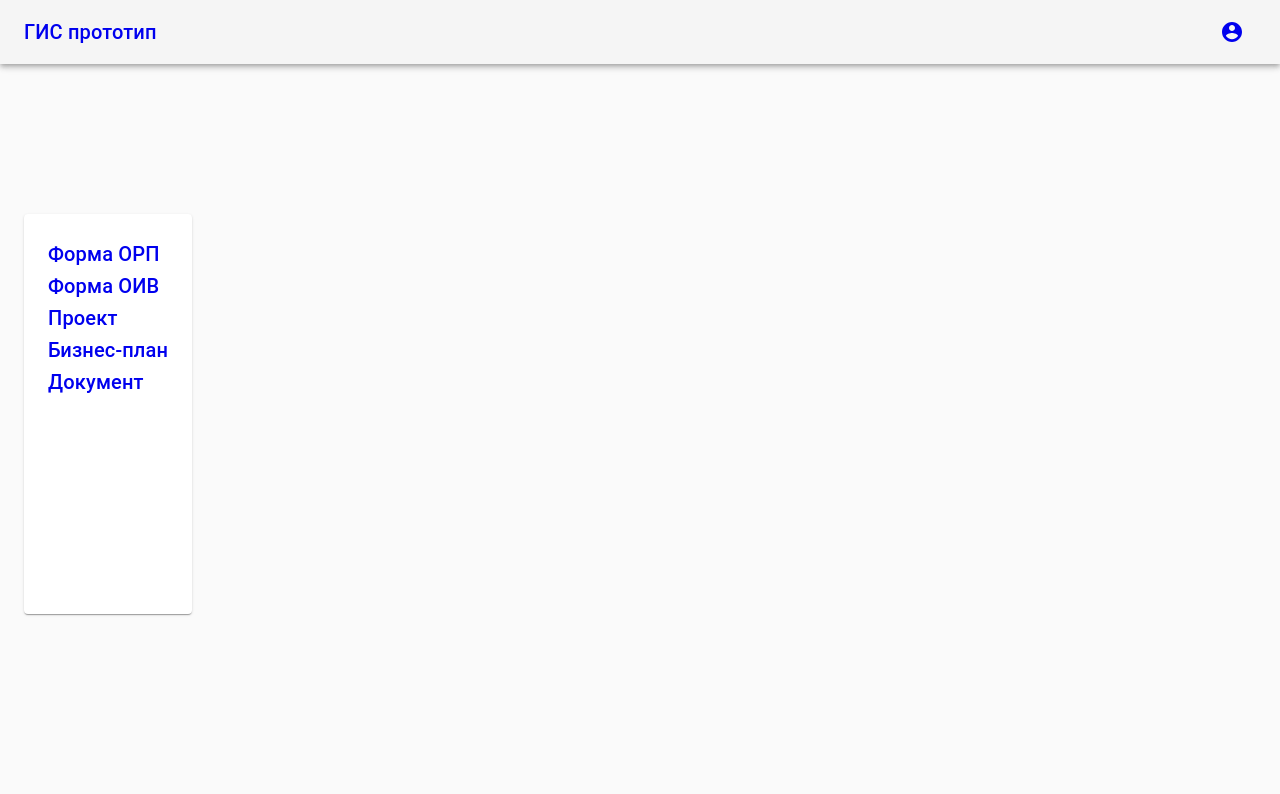
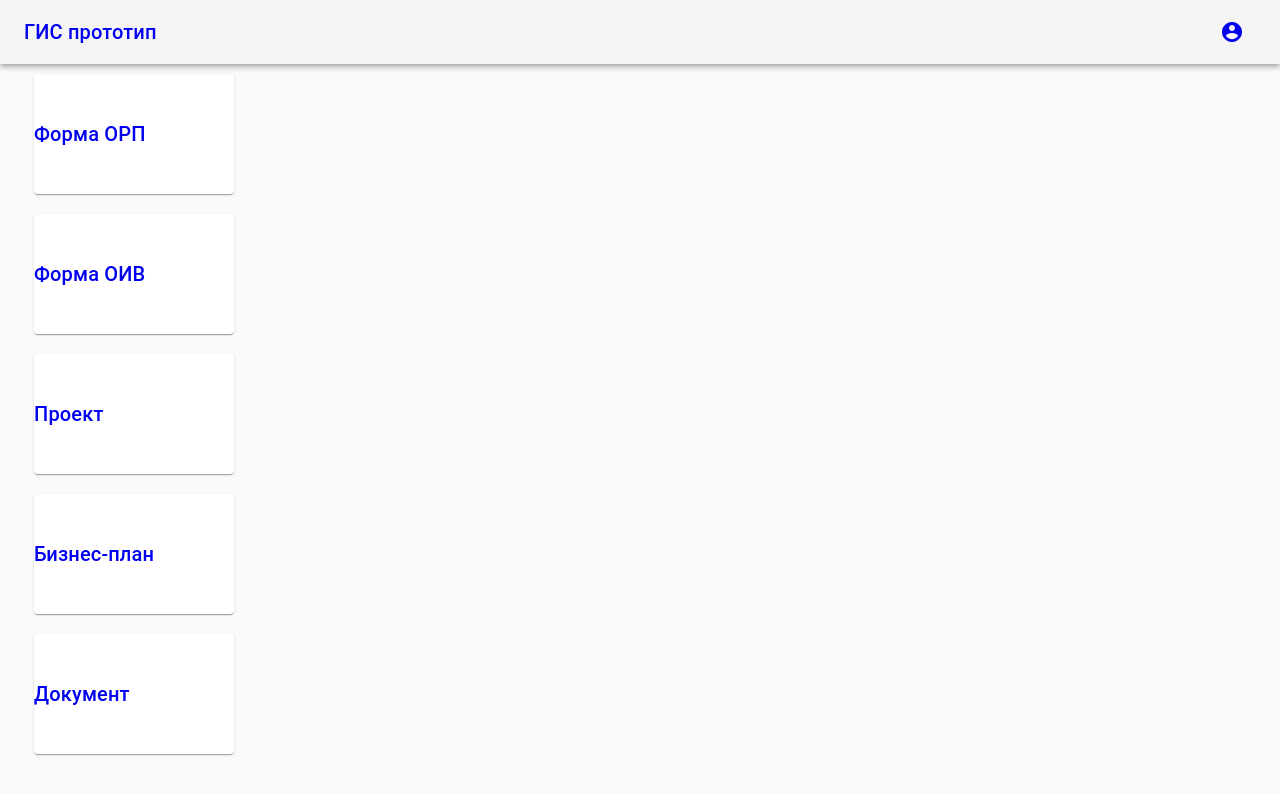
Before and after one commit to Vvtu/proto, a React (Create React App) app: page / in a window 1280 px wide. Shown: the top 794 px of the page. Built offline with nearby package versions, Linux system fonts and the light colour scheme.

Commit message:
add Widget

```diff
--- a/src/App.tsx
+++ /dev/null
@@ -1,83 +0,0 @@
-import React from 'react';
-import TopBar from "./components/TopBar"
-import Paper from '@material-ui/core/Paper';
-
-import Typography from "@material-ui/core/Typography";
-import { Link as RouterLink } from "react-router-dom";
-
-import { makeStyles } from '@material-ui/core/styles';
-import { Container } from '@material-ui/core';
-
-
-const useStyles = makeStyles((theme) => ({
-    appBar: {
-        position: "relative",
-    },
-    link: { textDecoration: "none" },
-    linkFocus: { color: 'red' },
-    toolbarButtons: {
-        marginLeft: "auto",
-    },
-    center: {
-        width: '100%',
-        display: 'flex',
-        flexDirection: 'column',
-        justifyContent: 'space-around',
-        alignItems: 'start',
-        height: "700px",
-
-    },
-    paper: {
-        height: 400,
-        marginTop: theme.spacing(3),
-        marginBottom: theme.spacing(3),
-        padding: theme.spacing(2),
-        [theme.breakpoints.up(600 + theme.spacing(3) * 2)]: {
-            marginTop: theme.spacing(6),
-            marginBottom: theme.spacing(6),
-            padding: theme.spacing(3),
-        },
-    },
-}));
-
-export default function App() {
-    const classes = useStyles();
-
-    return (
-        <React.Fragment>
-            <TopBar />
-            <Container className={classes.center}>
-                <Paper className={classes.paper}>
-                    <RouterLink to={"/customer-form"} className={classes.link}>
-                        <Typography variant="h6" color="inherit" noWrap>
-                            Форма ОРП
-              </Typography>
-                    </RouterLink>
-                    <RouterLink to={"/"} className={classes.link}>
-                        <Typography variant="h6" color="inherit" noWrap>
-                            Форма ОИВ
-              </Typography>
-                    </RouterLink>
-                    <RouterLink to={"/"} className={classes.link}>
-                        <Typography variant="h6" color="inherit" noWrap>
-                            Проект
-              </Typography>
-                    </RouterLink>
-                    <RouterLink to={"/"} className={classes.link}>
-                        <Typography variant="h6" color="inherit" noWrap>
-                            Бизнес-план
-              </Typography>
-                    </RouterLink>
-
-
-                    <RouterLink to={"/"} className={classes.link}>
-                        <Typography variant="h6" color="inherit" noWrap>
-                            Документ
-              </Typography>
-                    </RouterLink>
-
-                </Paper>
-            </Container>
-        </React.Fragment>
-    );
-}
--- a/src/Routes.tsx
+++ b/src/Routes.tsx
@@ -1,6 +1,6 @@
 import React from 'react';
 import { BrowserRouter as Router, Switch, Route } from 'react-router-dom';
-import App from './App';
+import Main from './main';
 import Login from './login';
 import Registration from './registration';
 import CustomerForm, { CUSTOMER_FORM } from './customerForm';
@@ -12,7 +12,7 @@ export default function Routes() {
                 <Route path="/login" component={Login} />
                 <Route path="/registration" component={Registration} />
                 <Route path={CUSTOMER_FORM} component={CustomerForm} />
-                <Route path="/" component={App} />
+                <Route path="/" component={Main} />
             </Switch>
         </Router>
     );
--- /dev/null
+++ b/src/main/Widget.tsx
@@ -0,0 +1,44 @@
+import React from 'react';
+import Paper from '@material-ui/core/Paper';
+
+import Typography from "@material-ui/core/Typography";
+import { Link as RouterLink } from "react-router-dom";
+
+import { makeStyles } from '@material-ui/core/styles';
+
+
+const useStyles = makeStyles((theme) => ({
+
+    link: {
+        textDecoration: "none",
+        width: '100%',
+        height: '100%',
+        display: 'flex',
+        flexDirection: 'column',
+        justifyContent: 'space-around',
+        alignItems: 'start',
+    },
+
+    paper: {
+        height: 200,
+        width: 200,
+        display: 'flex',
+        flexDirection: 'row',
+        justifyContent: 'center',
+        alignItems: 'center',
+        margin: 10
+    },
+}));
+
+export default function Widget(prop: any) {
+    const classes = useStyles();
+    return (
+        <Paper className={classes.paper}>
+            <RouterLink to={prop.link} className={classes.link}>
+                <Typography variant="h6" color="inherit" noWrap>
+                    {prop.label}
+                </Typography>
+            </RouterLink>
+        </Paper>
+    );
+}
--- /dev/null
+++ b/src/main/index.tsx
@@ -0,0 +1,55 @@
+import React from 'react';
+import TopBar from "../components/TopBar"
+import Widget from './Widget';
+
+import { makeStyles } from '@material-ui/core/styles';
+import { Container } from '@material-ui/core';
+
+
+const useStyles = makeStyles((theme) => ({
+    appBar: {
+        position: "relative",
+    },
+    link: { textDecoration: "none" },
+    toolbarButtons: {
+        marginLeft: "auto",
+    },
+    center: {
+        width: '100%',
+        display: 'flex',
+        flexDirection: 'column',
+        justifyContent: 'space-around',
+        alignItems: 'start',
+        height: "700px",
+
+    },
+    paper: {
+        height: 400,
+        marginTop: theme.spacing(3),
+        marginBottom: theme.spacing(3),
+        padding: theme.spacing(2),
+        [theme.breakpoints.up(600 + theme.spacing(3) * 2)]: {
+            marginTop: theme.spacing(6),
+            marginBottom: theme.spacing(6),
+            padding: theme.spacing(3),
+        },
+    },
+}));
+
+export default function Main() {
+    const classes = useStyles();
+
+    return (
+        <React.Fragment>
+            <TopBar />
+            <Container className={classes.center}>
+                <Widget link={"/customer-form"} label={`Форма ОРП`} />
+                <Widget link={"/"} label={`Форма ОИВ`} />
+                <Widget link={"/"} label={`Проект`} />
+                <Widget link={"/"} label={`Бизнес-план`} />
+                <Widget link={"/"} label={`Документ`} />
+
+            </Container>
+        </React.Fragment>
+    );
+}
```
Also changed, not shown: 1 other file (tests, documents, lock files or other folders).
